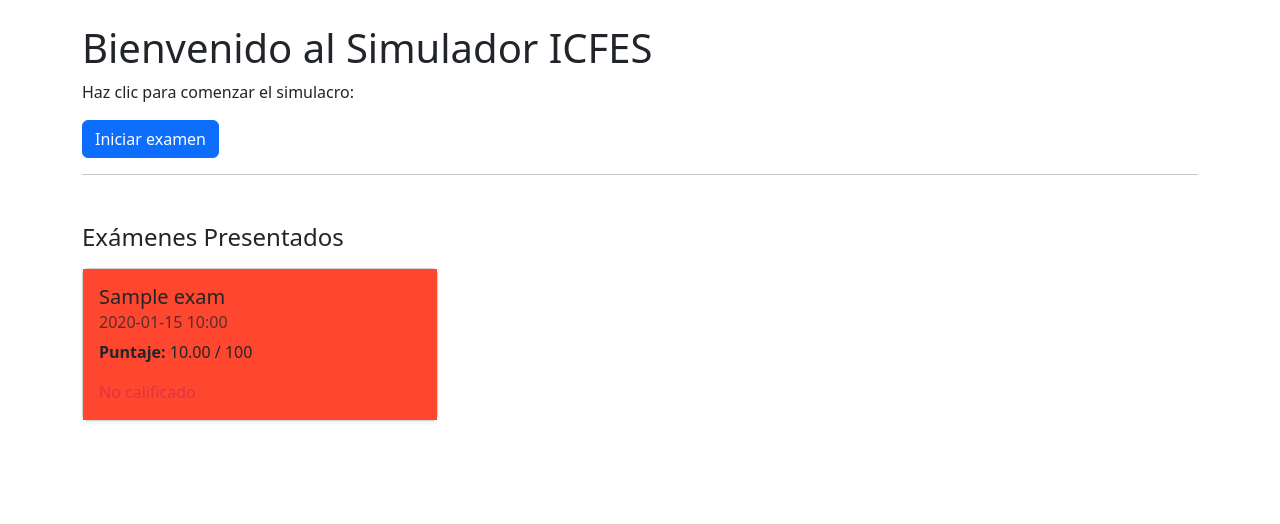
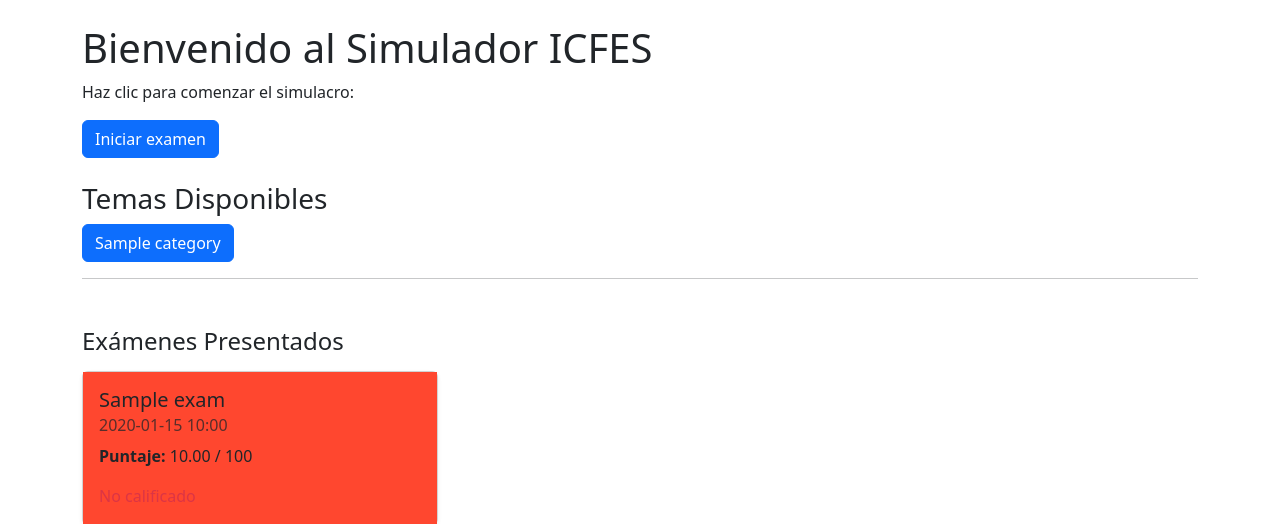
Before and after one commit to Yursksf1/taller_2, a Django app: page / in a window 1280 px wide. Shown: the top 524 px of the page. Run offline with Django 5.2, Linux system fonts and the light colour scheme; tables that the repository leaves empty hold one stand-in row (values such as "Sample post").

Commit message:
categorias

```diff
--- a/icfes/templates/exam_start.html
+++ b/icfes/templates/exam_start.html
@@ -7,6 +7,7 @@
         {% csrf_token %}
         <label for="student_name">Nombre del estudiante:</label>
         <input type="text" name="student_name" id="student_name" required>
+        <input type="hidden" name="category" value="{{ category }}">
         <br><br>
         <button type="submit">Iniciar examen</button>
     </form>
--- a/icfes/templates/index.html
+++ b/icfes/templates/index.html
@@ -17,6 +17,12 @@
     <h1>Bienvenido al Simulador ICFES</h1>
     <p>Haz clic para comenzar el simulacro:</p>
     <a href="{% url 'exam_start' %}" class="btn btn-primary">Iniciar examen</a>
+    {% if categories %}
+        <h3 class="mt-4">Temas Disponibles</h3>
+            {% for category in categories %}
+                <a href="{% url 'exam_start' %}?category={{ category.id }}" class="btn btn-primary">{{ category.name }}</a>
+            {% endfor %}
+    {% endif %}
 
     <hr>
 
--- a/icfes/views.py
+++ b/icfes/views.py
@@ -1,15 +1,22 @@
 from django.shortcuts import render, redirect, get_object_or_404
-from .models import Exam, Question, Answer, Certificado
+from .models import Exam, Question, Answer, Certificado, Subject, Category
 import random
 
 def index(request):
+    categories = Category.objects.all()
     exams = Exam.objects.all().order_by('-date') # muestra los últimos 10 exámenes
-    return render(request, 'index.html', {'exams': exams})
+    return render(request, 'index.html', {'exams': exams, 'categories': categories})
 
 def exam_start(request):
     if request.method == 'POST':
         student_name = request.POST.get('student_name')
-        all_questions = list(Question.objects.all())
+        category = request.POST.get('category')
+        print(f"Selected category: {category}")
+        all_questions = []
+        if category and category.isdigit():
+            all_questions = list(Question.objects.filter(subject__category__id=category))
+        else:
+            all_questions = list(Question.objects.all())
         selected_questions = random.sample(all_questions, min(10, len(all_questions)))
 
         exam = Exam.objects.create(student_name=student_name)
@@ -21,7 +28,8 @@
 
         return redirect('exam_question')
 
-    return render(request, 'exam_start.html')
+    category = request.GET.get('category')
+    return render(request, 'exam_start.html', {'category': category})
 
 
 def exam_question(request):
```
